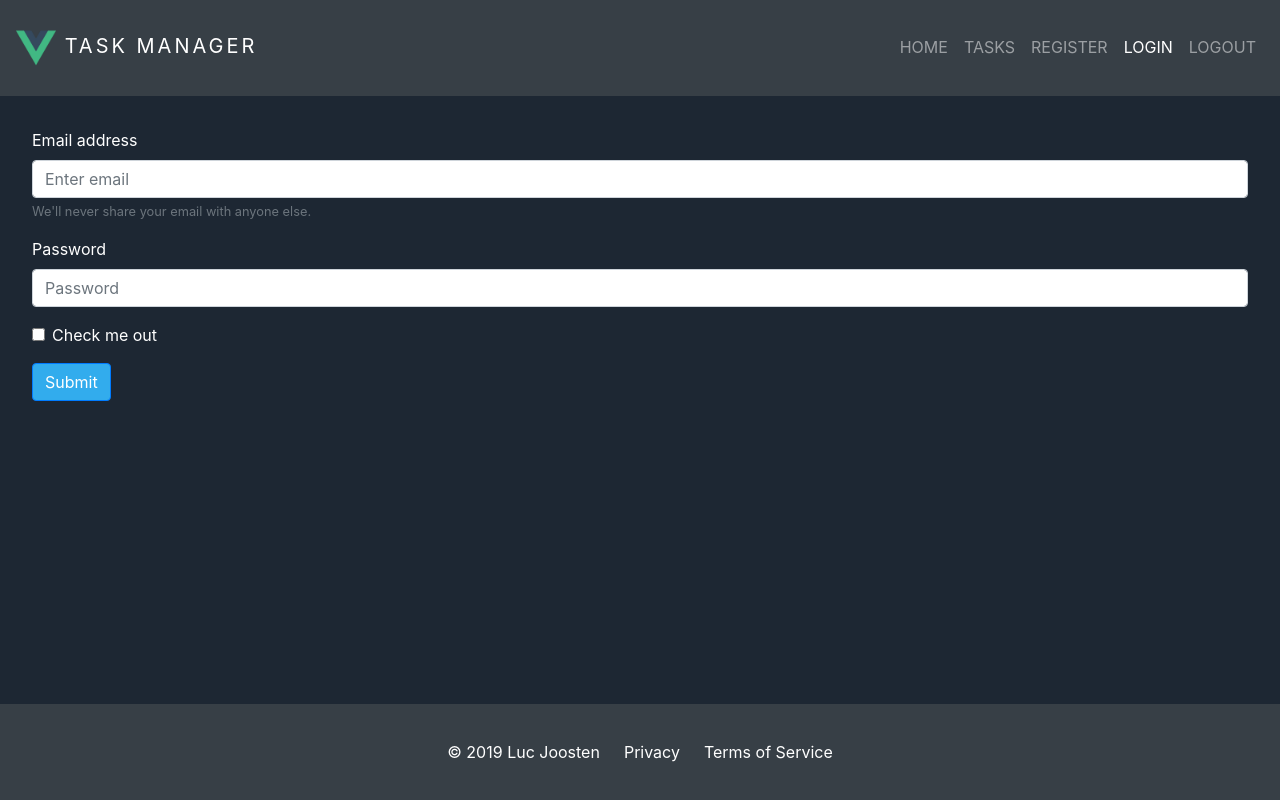
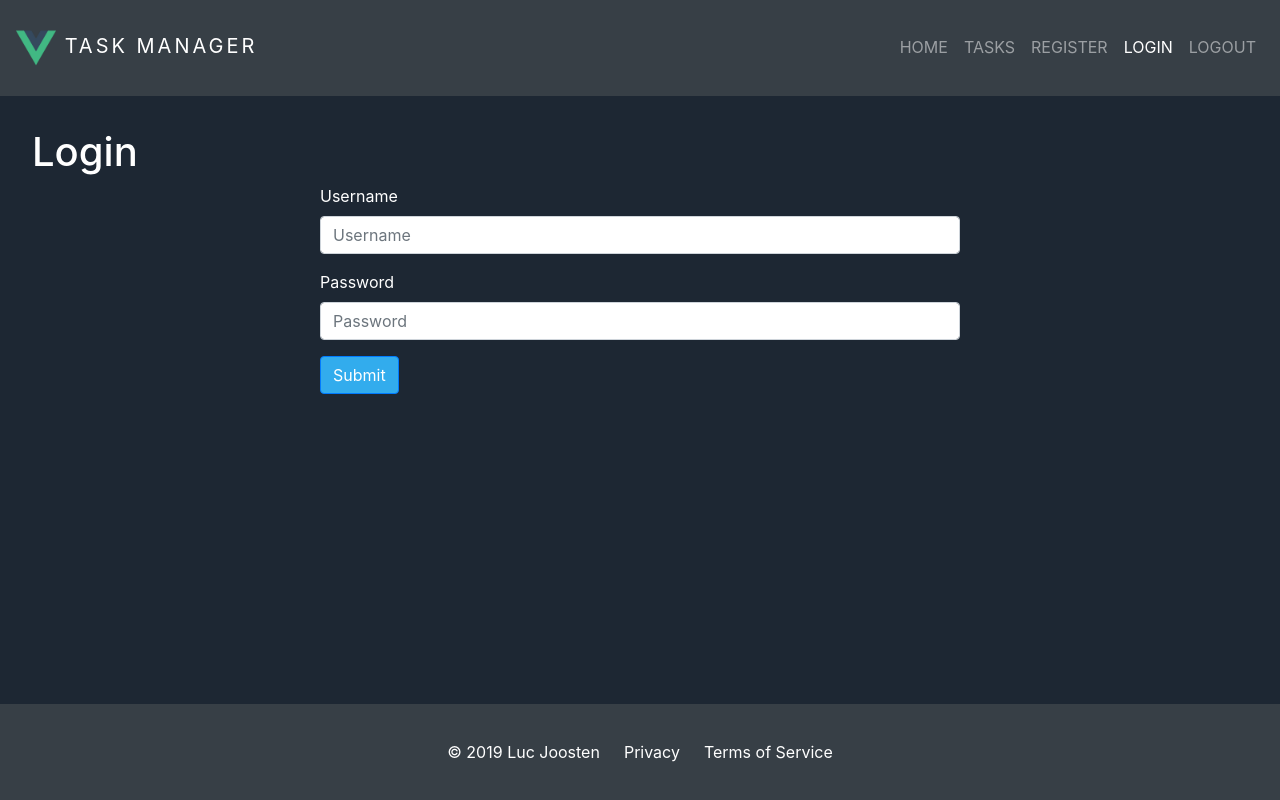
Before and after one commit to Ihajoosten/Client-side-programming, a Vue app: page /login in a window 1280 px wide. Built offline with nearby package versions, Linux system fonts and the light colour scheme.

Commit message:
styled login page a bit

```diff
--- a/src/assets/css/style.css
+++ b/src/assets/css/style.css
@@ -101,3 +101,12 @@ a.btn-success {
 a.btn-success:hover {
     background-color: #3da979!important;
 }
+
+form.custom-form {
+    max-width: 40rem;
+    display: flex;
+    flex-direction: column;
+    margin-left: auto;
+    margin-right: auto;
+
+}
--- a/src/router.js
+++ b/src/router.js
@@ -17,7 +17,7 @@ const router = new Router({
       path: "/tasks",
       name: "tasks-all",
       component: () => import('./views/tasks/TaskAll.vue'),
-      beforeEnter: (toolbar, from, next) => {
+      beforeEnter: (to, from, next) => {
         if(isLoggedIn) {
           next();
         } else {
@@ -29,7 +29,7 @@ const router = new Router({
       path: "/tasks/create",
       name: "tasks-create",
       component: () => import('./views/tasks/TaskCreate.vue'),
-      beforeEnter: (toolbar, from, next) => {
+      beforeEnter: (to, from, next) => {
         if(isLoggedIn) {
           next();
         } else {
@@ -41,7 +41,7 @@ const router = new Router({
       path: "/tasks/edit/:id",
       name: "tasks-edit",
       component: () => import('./views/tasks/TaskEdit.vue'),
-      beforeEnter: (toolbar, from, next) => {
+      beforeEnter: (to, from, next) => {
         if(isLoggedIn) {
           next();
         } else {
@@ -53,7 +53,7 @@ const router = new Router({
       path: "/login",
       name: "login",
       component: () => import('./views/authentication/Login.vue'),
-      beforeEnter: (toolbar, from, next) => {
+      beforeEnter: (to, from, next) => {
         if(!isLoggedIn) {
           next();
         } else {
@@ -65,7 +65,7 @@ const router = new Router({
       path: "/register",
       name: "register",
       component: () => import('./views/authentication/Register.vue'),
-      beforeEnter: (toolbar, from, next) => {
+      beforeEnter: (to, from, next) => {
         if(!isLoggedIn) {
           next();
         } else {
--- a/src/views/authentication/Login.vue
+++ b/src/views/authentication/Login.vue
@@ -1,18 +1,18 @@
 <template>
-<form>
-  <div class="form-group">
-    <label for="exampleInputEmail1">Email address</label>
-    <input type="email" class="form-control" id="exampleInputEmail1" aria-describedby="emailHelp" placeholder="Enter email">
-    <small id="emailHelp" class="form-text text-muted">We'll never share your email with anyone else.</small>
+  <div>
+    <h1>Login</h1>
+    <form class="custom-form">
+      <div class="form-group">
+        <label for="username">Username</label>
+        <input type="text" class="form-control" id="username" placeholder="Username" />
+      </div>
+      <div class="form-group">
+        <label for="password">Password</label>
+        <input type="password" class="form-control" id="password" placeholder="Password" />
+      </div>
+      <div class="form-group">
+        <button type="submit" class="btn btn-primary">Submit</button>
+      </div>
+    </form>
   </div>
-  <div class="form-group">
-    <label for="exampleInputPassword1">Password</label>
-    <input type="password" class="form-control" id="exampleInputPassword1" placeholder="Password">
-  </div>
-  <div class="form-group form-check">
-    <input type="checkbox" class="form-check-input" id="exampleCheck1">
-    <label class="form-check-label" for="exampleCheck1">Check me out</label>
-  </div>
-  <button type="submit" class="btn btn-primary">Submit</button>
-</form>
 </template>
```
